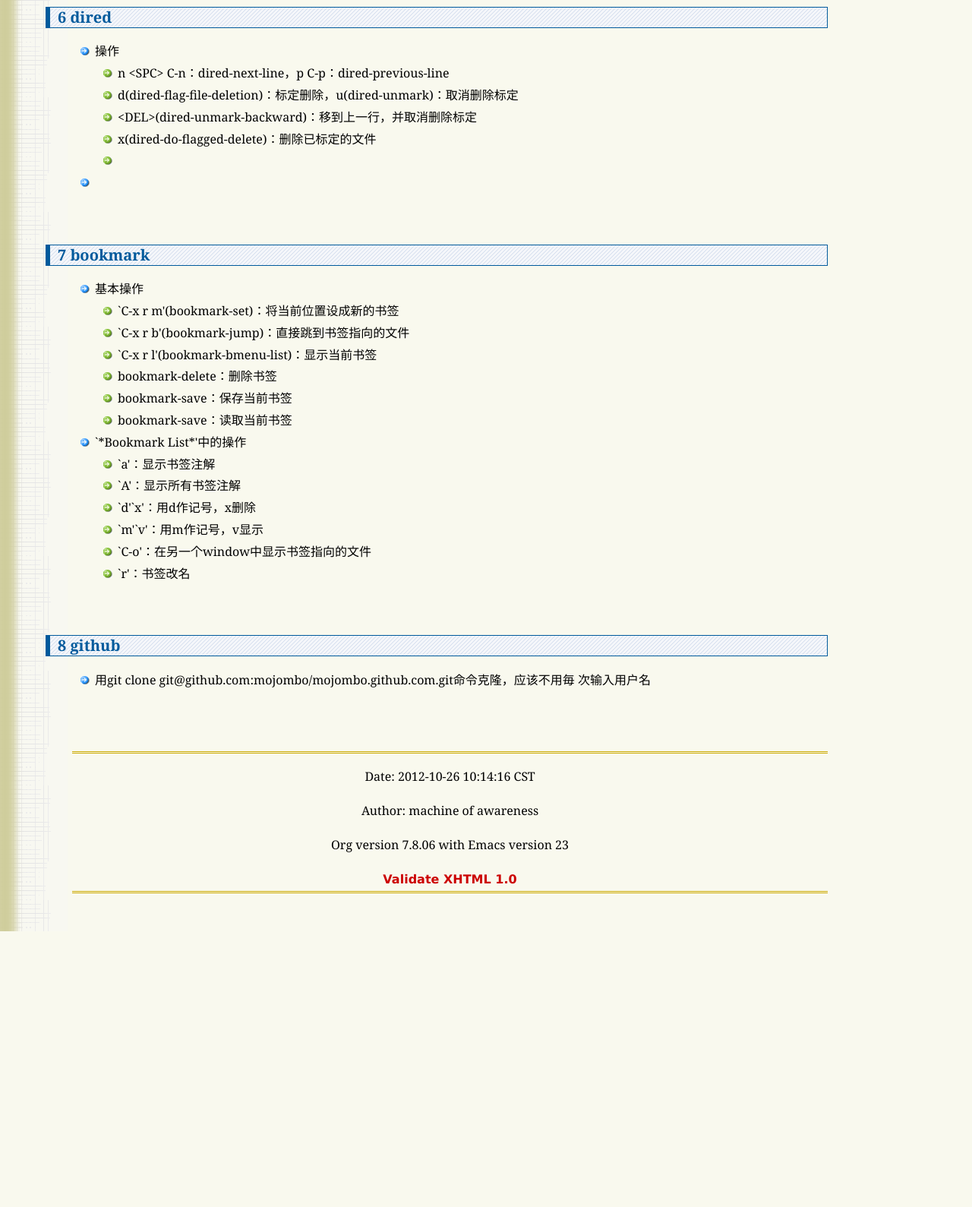
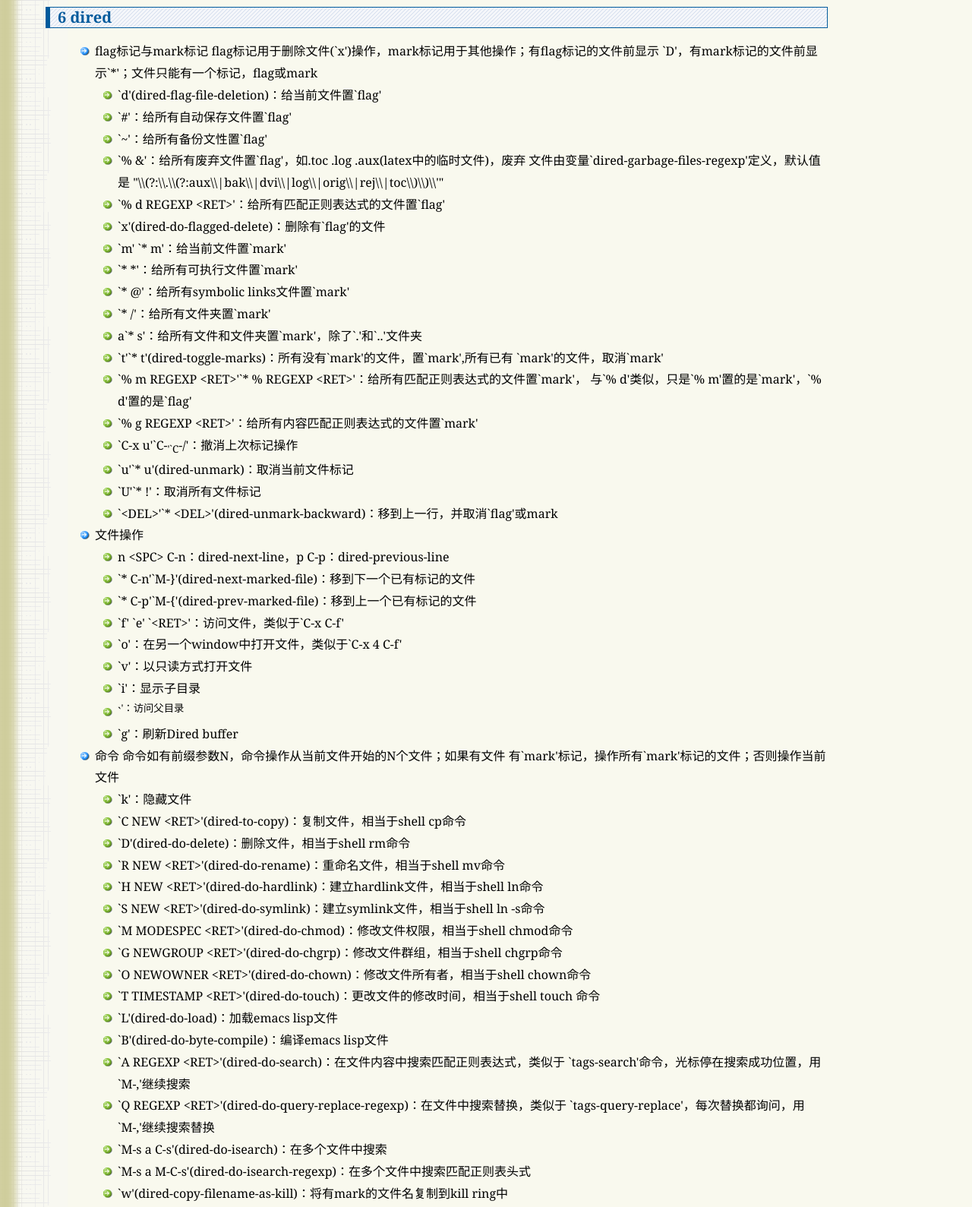
Before and after one commit to snow-machine/snow-machine.github.com, a plain HTML site: page emacs_temp.html in a window 1280 px wide. Shown: the part 5459-7048 px from the top of the page at 76% size. Before the commit the page ends 6685 px from the top, so only its background shows below. Drawn offline with Linux system fonts and the light colour scheme.

Commit message:
*** empty log message ***

```diff
--- a/emacs_temp.html
+++ b/emacs_temp.html
@@ -7,7 +7,7 @@
 <meta http-equiv="Content-Type" content="text/html;charset=utf-8"/>
 <meta name="title" content="emacs学习"/>
 <meta name="generator" content="Org-mode"/>
-<meta name="generated" content="2012-10-26 10:14:16 CST"/>
+<meta name="generated" content="2012-10-29 09:53:56 CST"/>
 <meta name="author" content="machine of awareness"/>
 <meta name="description" content="email: machine.of.awareness@gmail.com,learn elisp from 09/2011"/>
 <meta name="keywords" content=""/>
@@ -535,22 +535,137 @@ M-e             org-forward-sentence
 <div class="outline-text-2" id="text-6">
 
 <ul>
-<li>操作
+<li>flag标记与mark标记
+    flag标记用于删除文件(`x')操作，mark标记用于其他操作；有flag标记的文件前显示
+    `D'，有mark标记的文件前显示`*'；文件只能有一个标记，flag或mark
 <ul>
-<li>n &lt;SPC&gt; C-n：dired-next-line，p C-p：dired-previous-line
+<li>`d'(dired-flag-file-deletion)：给当前文件置`flag'
 </li>
-<li>d(dired-flag-file-deletion)：标定删除，u(dired-unmark)：取消删除标定
+<li>`#'：给所有自动保存文件置`flag'
 </li>
-<li>&lt;DEL&gt;(dired-unmark-backward)：移到上一行，并取消删除标定
+<li>`~'：给所有备份文性置`flag'
 </li>
-<li>x(dired-do-flagged-delete)：删除已标定的文件
+<li>`% &amp;'：给所有废弃文件置`flag'，如.toc .log .aux(latex中的临时文件)，废弃
+      文件由变量`dired-garbage-files-regexp'定义，默认值是
+      "\\(?:\\.\\(?:aux\\|bak\\|dvi\\|log\\|orig\\|rej\\|toc\\)\\)\\'"
 </li>
-<li>
+<li>`% d REGEXP &lt;RET&gt;'：给所有匹配正则表达式的文件置`flag'
+</li>
+<li>`x'(dired-do-flagged-delete)：删除有`flag'的文件
+</li>
+<li>`m' `* m'：给当前文件置`mark'
+</li>
+<li>`* *'：给所有可执行文件置`mark'
+</li>
+<li>`* @'：给所有symbolic links文件置`mark'
+</li>
+<li>`* /'：给所有文件夹置`mark'
+</li>
+<li>a`* s'：给所有文件和文件夹置`mark'，除了`.'和`..'文件夹
+</li>
+<li>`t'`* t'(dired-toggle-marks)：所有没有`mark'的文件，置`mark',所有已有
+      `mark'的文件，取消`mark'
+</li>
+<li>`% m REGEXP &lt;RET&gt;'`* % REGEXP &lt;RET&gt;'：给所有匹配正则表达式的文件置`mark'，
+      与`% d'类似，只是`% m'置的是`mark'，`% d'置的是`flag'
+</li>
+<li>`% g REGEXP &lt;RET&gt;'：给所有内容匹配正则表达式的文件置`mark'
+</li>
+<li>`C-x u'`C-<sub>'`C</sub>-/'：撤消上次标记操作
+</li>
+<li>`u'`* u'(dired-unmark)：取消当前文件标记
+</li>
+<li>`U'`* !'：取消所有文件标记
+</li>
+<li>`&lt;DEL&gt;'`* &lt;DEL&gt;'(dired-unmark-backward)：移到上一行，并取消`flag'或mark
 </li>
 </ul>
 
 </li>
-<li>
+<li>文件操作
+<ul>
+<li>n &lt;SPC&gt; C-n：dired-next-line，p C-p：dired-previous-line
+</li>
+<li>`* C-n'`M-}'(dired-next-marked-file)：移到下一个已有标记的文件
+</li>
+<li>`* C-p'`M-{'(dired-prev-marked-file)：移到上一个已有标记的文件
+</li>
+<li>`f' `e' `&lt;RET&gt;'：访问文件，类似于`C-x C-f'
+</li>
+<li>`o'：在另一个window中打开文件，类似于`C-x 4 C-f'
+</li>
+<li>`v'：以只读方式打开文件
+</li>
+<li>`i'：显示子目录
+</li>
+<li>`<sup>'：访问父目录</sup>
+</li>
+<li>`g'：刷新Dired buffer
+</li>
+</ul>
+
+</li>
+<li>命令
+    命令如有前缀参数N，命令操作从当前文件开始的N个文件；如果有文件
+    有`mark'标记，操作所有`mark'标记的文件；否则操作当前文件
+<ul>
+<li>`k'：隐藏文件
+</li>
+<li>`C NEW &lt;RET&gt;'(dired-to-copy)：复制文件，相当于shell cp命令
+</li>
+<li>`D'(dired-do-delete)：删除文件，相当于shell rm命令
+</li>
+<li>`R NEW &lt;RET&gt;'(dired-do-rename)：重命名文件，相当于shell mv命令
+</li>
+<li>`H NEW &lt;RET&gt;'(dired-do-hardlink)：建立hardlink文件，相当于shell ln命令
+</li>
+<li>`S NEW &lt;RET&gt;'(dired-do-symlink)：建立symlink文件，相当于shell ln -s命令
+</li>
+<li>`M MODESPEC &lt;RET&gt;'(dired-do-chmod)：修改文件权限，相当于shell chmod命令
+</li>
+<li>`G NEWGROUP &lt;RET&gt;'(dired-do-chgrp)：修改文件群组，相当于shell chgrp命令
+</li>
+<li>`O NEWOWNER &lt;RET&gt;'(dired-do-chown)：修改文件所有者，相当于shell chown命令
+</li>
+<li>`T TIMESTAMP &lt;RET&gt;'(dired-do-touch)：更改文件的修改时间，相当于shell touch
+      命令
+</li>
+<li>`L'(dired-do-load)：加载emacs lisp文件
+</li>
+<li>`B'(dired-do-byte-compile)：编译emacs lisp文件
+</li>
+<li>`A REGEXP &lt;RET&gt;'(dired-do-search)：在文件内容中搜索匹配正则表达式，类似于
+      `tags-search'命令，光标停在搜索成功位置，用`M-,'继续搜索
+</li>
+<li>`Q REGEXP &lt;RET&gt;'(dired-do-query-replace-regexp)：在文件中搜索替换，类似于
+      `tags-query-replace'，每次替换都询问，用`M-,'继续搜索替换
+</li>
+<li>`M-s a C-s'(dired-do-isearch)：在多个文件中搜索
+</li>
+<li>`M-s a M-C-s'(dired-do-isearch-regexp)：在多个文件中搜索匹配正则表头式
+</li>
+<li>`w'(dired-copy-filename-as-kill)：将有mark的文件名复制到kill ring中
+</li>
+</ul>
+
+</li>
+<li>子目录操作
+    当Dired buffer中有子目录显示，以下命令用于目录之间移动
+<ul>
+<li>`C-M-n'：移到下一个目录
+</li>
+<li>`C-M-p'：移到下一个目录
+</li>
+<li>`C-M-u'：移到父目录
+</li>
+<li>`C-M-d'：移到第一个子目录
+</li>
+<li>`$'：隐藏或显示当前目录内容
+</li>
+<li>`M-$'：隐藏或显示所有目录内容
+</li>
+</ul>
+
 </li>
 </ul>
 
@@ -599,7 +714,6 @@ M-e             org-forward-sentence
 </li>
 </ul>
 
-
 </div>
 
 </div>
@@ -619,7 +733,7 @@ M-e             org-forward-sentence
 </div>
 
 <div id="postamble">
-<p class="date">Date: 2012-10-26 10:14:16 CST</p>
+<p class="date">Date: 2012-10-29 09:53:56 CST</p>
 <p class="author">Author: machine of awareness</p>
 <p class="creator">Org version 7.8.06 with Emacs version 23</p>
 <a href="http://validator.w3.org/check?uri=referer">Validate XHTML 1.0</a>
```
